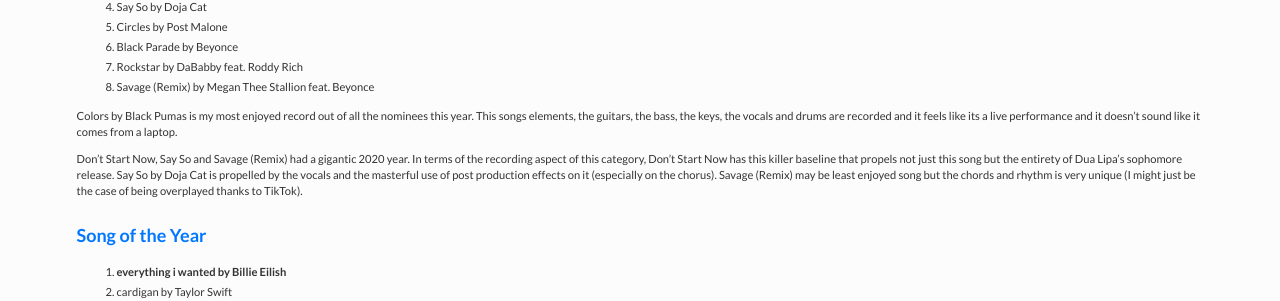
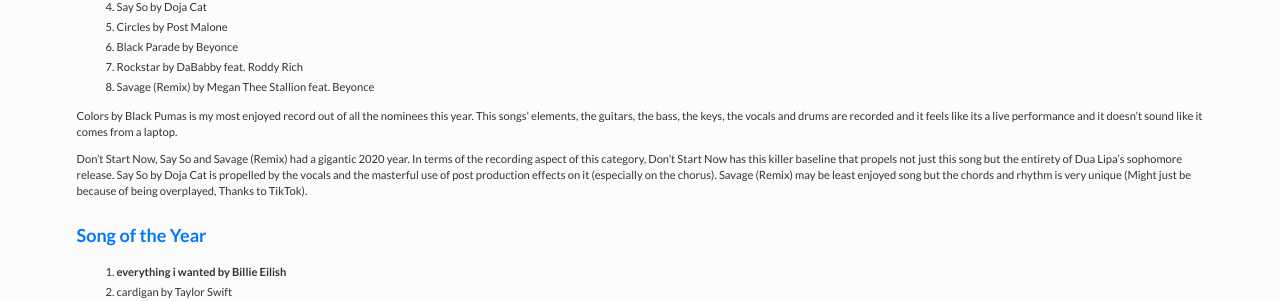
Before and after one commit to tripeersyou/francisoliverdev, a Jekyll site: the page built from _posts/2021-03-12-grammys-2021-predictions-for-pop-and-major-categories.md, in a window 1280 px wide and 900 px high, scrolled down 554 px. Shown: the part 151-452 px from the top of the window. Built offline with Jekyll 4.4.1, drawn with Linux system fonts in a browser that asks for light colours; nearby versions of some CDN libraries; a script that is not in the unit is left out; comment, search, counter and statistics services are not loaded; some of the changed text lies outside the part shown.

Commit message:
Update from Forestry.io foavancena@gmail.com updated _posts/2021-03-12-grammys-2021-predictions-for-pop-and-major-categories.md

```diff
--- a/_posts/2021-03-12-grammys-2021-predictions-for-pop-and-major-categories.md
+++ b/_posts/2021-03-12-grammys-2021-predictions-for-pop-and-major-categories.md
@@ -37,9 +37,9 @@
 7. Rockstar by DaBabby feat. Roddy Rich
 8. Savage (Remix) by Megan Thee Stallion feat. Beyonce
 
-Colors by Black Pumas is my most enjoyed record out of all the nominees this year. This songs elements, the guitars, the bass, the keys, the vocals and drums are recorded and it feels like its a live performance and it doesn't sound like it comes from a laptop.
+Colors by Black Pumas is my most enjoyed record out of all the nominees this year. This songs' elements, the guitars, the bass, the keys, the vocals and drums are recorded and it feels like its a live performance and it doesn't sound like it comes from a laptop.
 
-Don't Start Now, Say So and Savage (Remix) had a gigantic 2020 year. In terms of the recording aspect of this category, Don't Start Now has this killer baseline that propels not just this song but the entirety of Dua Lipa's sophomore release. Say So by Doja Cat is propelled  by the vocals and the masterful use of post production effects on it (especially on the chorus). Savage (Remix) may be least enjoyed  song but the chords and rhythm is very unique (I might just be the case of being overplayed thanks to TikTok).
+Don't Start Now, Say So and Savage (Remix) had a gigantic 2020 year. In terms of the recording aspect of this category, Don't Start Now has this killer baseline that propels not just this song but the entirety of Dua Lipa's sophomore release. Say So by Doja Cat is propelled  by the vocals and the masterful use of post production effects on it (especially on the chorus). Savage (Remix) may be least enjoyed song but the chords and rhythm is very unique (Might just be because of being overplayed, Thanks to TikTok).
 
 ### Song of the Year
 
```
